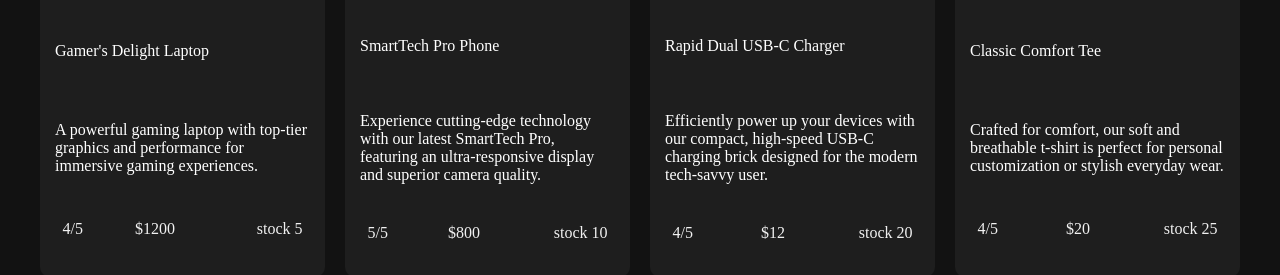
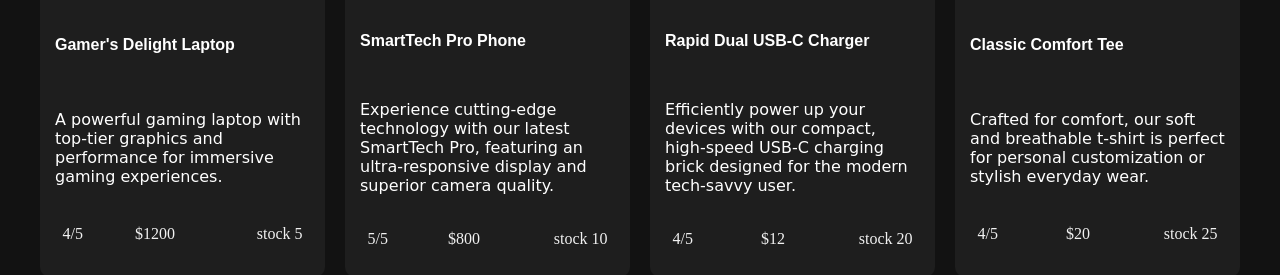
Before and after one commit to GVSU-CIS371/project1-works-on-my-machine, a plain HTML site: page index.html in a window 1280 px wide. Shown: the part 413-688 px from the top of the page. Drawn offline with Linux system fonts and the light colour scheme.

Commit message:
Add font and extra styling

```diff
--- a/main.css
+++ b/main.css
@@ -1,5 +1,3 @@
-/* Test comment */
-
 body,
 html {
 	margin: 0px;
@@ -41,6 +39,19 @@ main {
 	gap: 20px;
 	grid-auto-rows: 35em;
 	padding: 0 0 150px 0;
+}
+
+div p:nth-of-type(1n) {
+	font-family: "Poppins", sans-serif;
+	font-weight: 600;
+	font-style: normal;
+}
+
+div p:nth-of-type(2n) {
+	font-family: "Playpen Sans", cursive;
+	font-optical-sizing: auto;
+	font-weight: 400;
+	font-style: normal;
 }
 
 .store-item {
```
